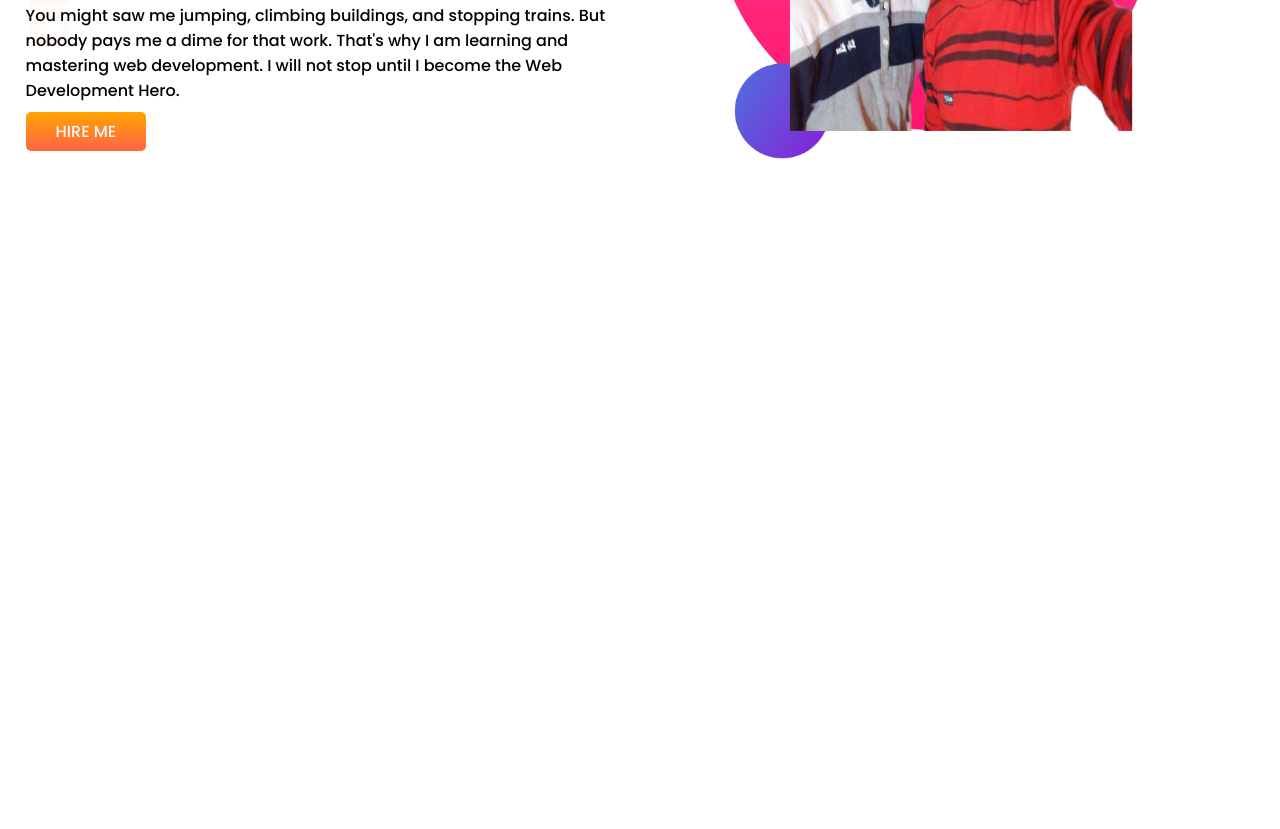
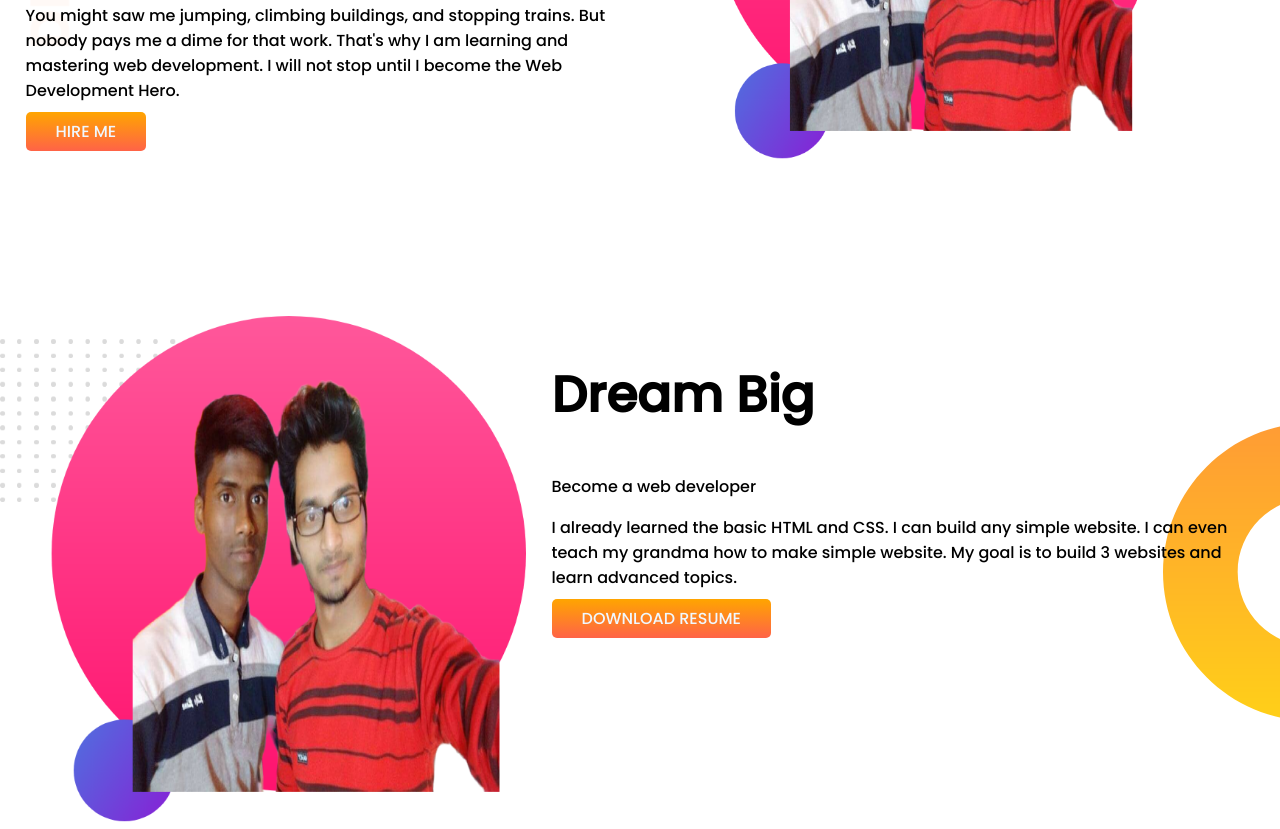
Before and after one commit to Shihabuddin9/Developer-portfolio, a plain HTML site: page index.html in a window 1280 px wide. Shown: the part 313-1142 px from the top of the page. Before the commit the page ends 800 px from the top, so only its background shows below. Drawn offline with Linux system fonts and the light colour scheme.

Commit message:
something setup

```diff
--- a/index.html
+++ b/index.html
@@ -31,6 +31,22 @@
             <img src="images/my-bg2.png" alt="">
         </div>
     </section>
+
+
+    <section class="middle-section">
+        <div class="half-width2 img-style2">
+            <img src="images/my-bg2.png" alt="">
+        </div>
+
+        <div class="half-width2 side-bar">
+            <h1>Dream Big</h1>
+            <p class="p1-font-style"></p>Become a web developer</p>
+            <p>I already learned the basic HTML and CSS. I can build any simple website. I can even teach my grandma how
+                to make simple website. My goal is to build 3 websites and learn advanced topics.</p>
+            <a class="link-button" href="http://" target="_blank" rel="noopener noreferrer">DOWNLOAD RESUME</a>
+        </div>
+    </section>
+
 </body>
 
 </html>
--- a/style.css
+++ b/style.css
@@ -40,3 +40,24 @@ section {
     background-image: url(images/top-banner.png);
     background-repeat: no-repeat;
 }
+
+.middle-section {
+    margin-top: 150px;
+    background-image: url(images/dream-bg.png);
+    background-repeat: no-repeat;
+    background-position: right;
+}
+
+.img-style2 {
+    width: 90%;
+
+}
+
+.side-bar {
+    margin-left: 2%;
+    margin-right: 2%;
+}
+
+.half-width2 img {
+    width: 100%;
+}
```
